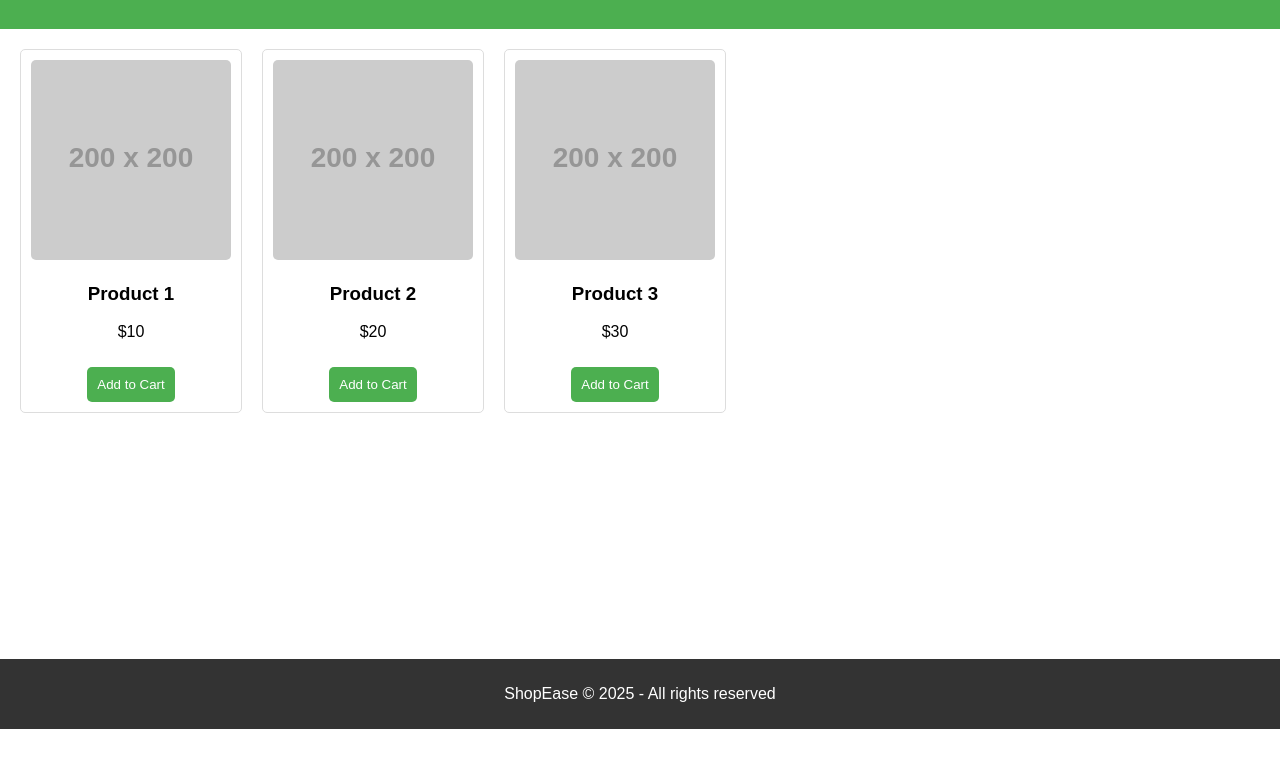
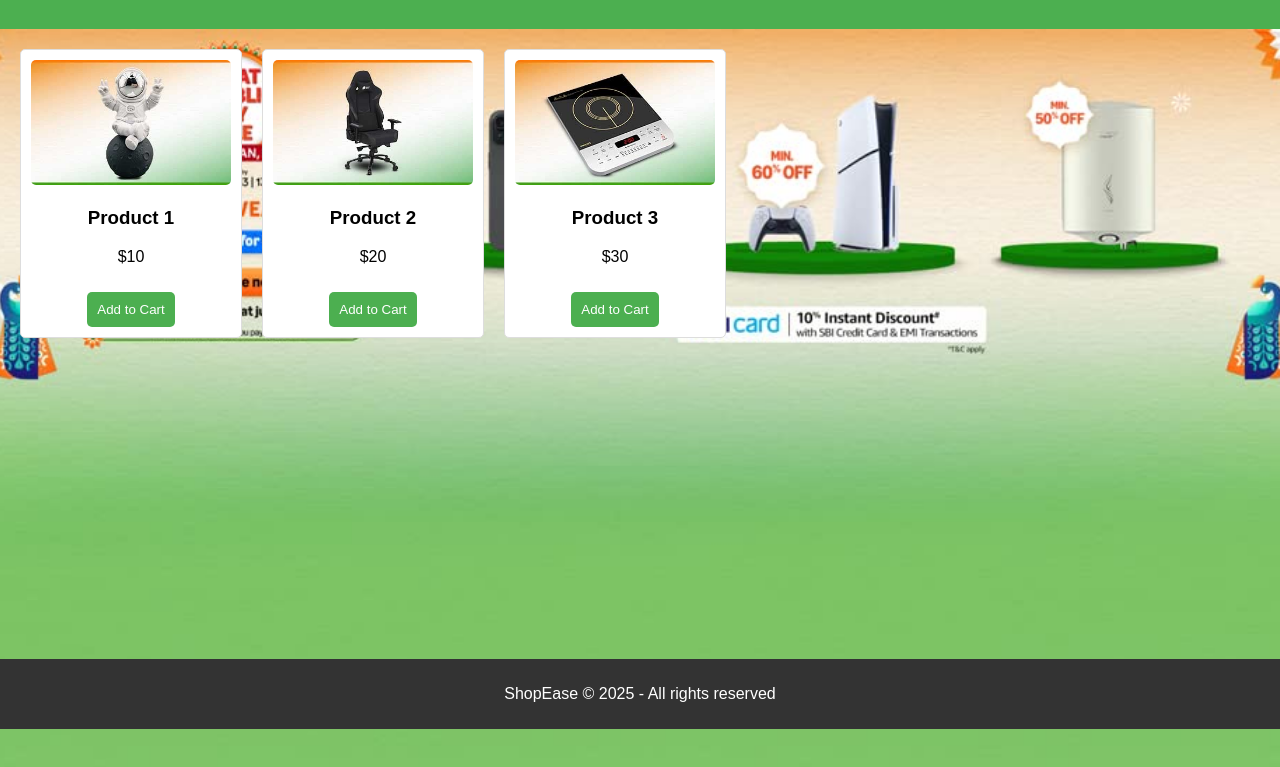
Before and after one commit to AlankrithaS/geo-tracker, a website: page public/index.html in a window 1280 px wide. Shown: the part 71-838 px from the top of the page. Before the commit the page ends 800 px from the top, so only its background shows below. Drawn offline with Linux system fonts and the light colour scheme; placeholder pictures from the web are drawn by us.

Commit message:
update the ui

```diff
--- a/location.txt
+++ /dev/null
@@ -1,2 +0,0 @@
-Latitude: 12.9619, Longitude: 77.597
-Latitude: 12.9619, Longitude: 77.597
--- a/public/index.html
+++ b/public/index.html
@@ -9,16 +9,23 @@
       padding: 0;
     }
     header {
-      background-color: #4CAF50;
+      background-color: #4caf50;
       color: white;
       padding: 10px 20px;
       text-align: center;
+    }
+    .content {
+      background-image: url('amazon.jpg');
+      background-size: cover;
+      background-repeat: no-repeat;
+      background-position: center;
+      min-height: 100vh; /* Ensure the background covers the full height */
+      padding: 20px;
     }
     .products {
       display: flex;
       flex-wrap: wrap;
       gap: 20px;
-      padding: 20px;
     }
     .product {
       border: 1px solid #ddd;
@@ -26,6 +33,7 @@
       padding: 10px;
       width: 200px;
       text-align: center;
+      background-color: white;
     }
     .product img {
       width: 100%;
@@ -34,7 +42,7 @@
     }
     .product button {
       margin-top: 10px;
-      background-color: #4CAF50;
+      background-color: #4caf50;
       color: white;
       border: none;
       padding: 10px;
@@ -57,26 +65,28 @@
     <h1>ShopEase - Exclusive Deals for You</h1>
   </header>
 
+  <div class="content">
     <section class="products">
       <div class="product">
-      <img src="https://via.placeholder.com/200" alt="Product 1">
+        <img src="3.png" alt="Product 1">
         <h3>Product 1</h3>
         <p>$10</p>
         <button>Add to Cart</button>
       </div>
       <div class="product">
-      <img src="https://via.placeholder.com/200" alt="Product 2">
+        <img src="2.png" alt="Product 2">
         <h3>Product 2</h3>
         <p>$20</p>
         <button>Add to Cart</button>
       </div>
       <div class="product">
-      <img src="https://via.placeholder.com/200" alt="Product 3">
+        <img src="image.png" alt="Product 3">
         <h3>Product 3</h3>
         <p>$30</p>
         <button>Add to Cart</button>
       </div>
     </section>
+  </div>
 
   <footer>
     <p>ShopEase &copy; 2025 - All rights reserved</p>
```
Also changed, not shown: public/2.png (added), public/3.png (added), public/amazon.jpg (renamed from amazon.jpg), public/image.png (added). Lines whose indentation alone changed are shown as unchanged.
